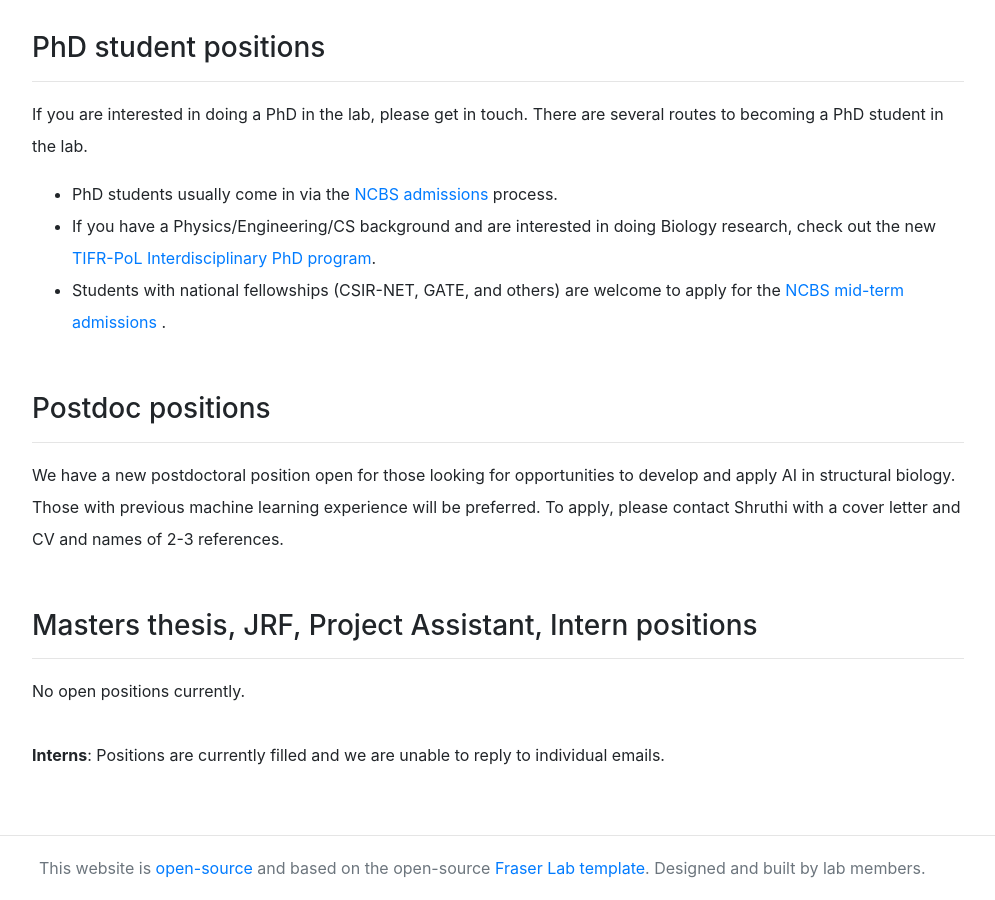
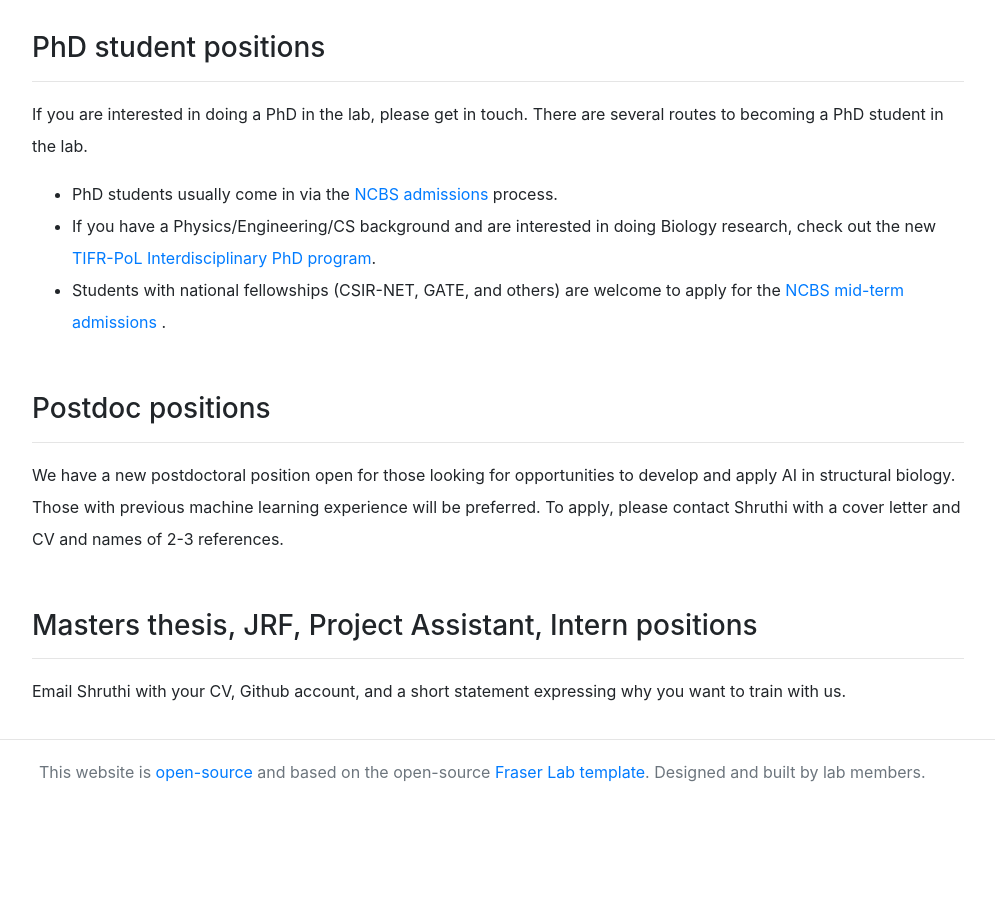
Before and after one commit to isblab/website, a Jekyll site: the page built from Opportunities/index.md, in a window 1280 px wide and 900 px high, scrolled down 882 px. Shown: the whole window, without its empty margins (46-1041 px from the left). Built offline with Jekyll 4.4.1, drawn with Linux system fonts in a browser that asks for light colours; after the commit the page ends 1686 px from its top, so only the background shows below that.

Commit message:
update opportunites

```diff
--- a/Opportunities/index.md
+++ b/Opportunities/index.md
@@ -43,6 +43,7 @@ We have a new postdoctoral position open for those looking for opportunities to
 <hr>
 <!-- We have one <a href='https://www.ncbs.res.in/jobportal/email/22024/85496'> open position</a> for integrative modeling of the *Mycobacterium tuberculosis* interactome.
 Only candidates with prior programming experience are considered.  Must be willing to commit a minimum of eight months full-time in the lab. -->
-No open positions currently.
+<!-- No open positions currently.
 <br><br>
-**Interns**: Positions are currently filled and we are unable to reply to individual emails.<br><br>
+**Interns**: Positions are currently filled and we are unable to reply to individual emails.<br><br> -->
+Email Shruthi with your CV, Github account, and a short statement expressing why you want to train with us.
```
Also changed, not shown: 1 other file.
